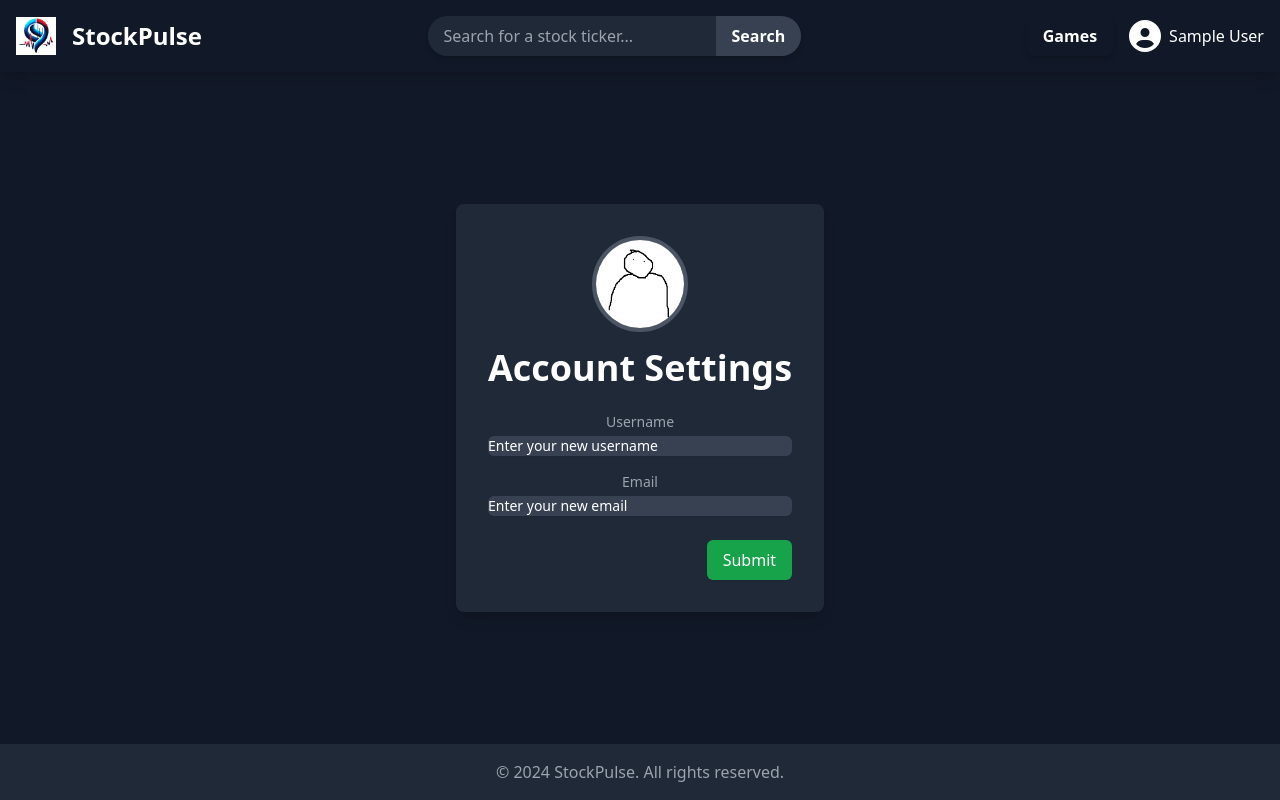
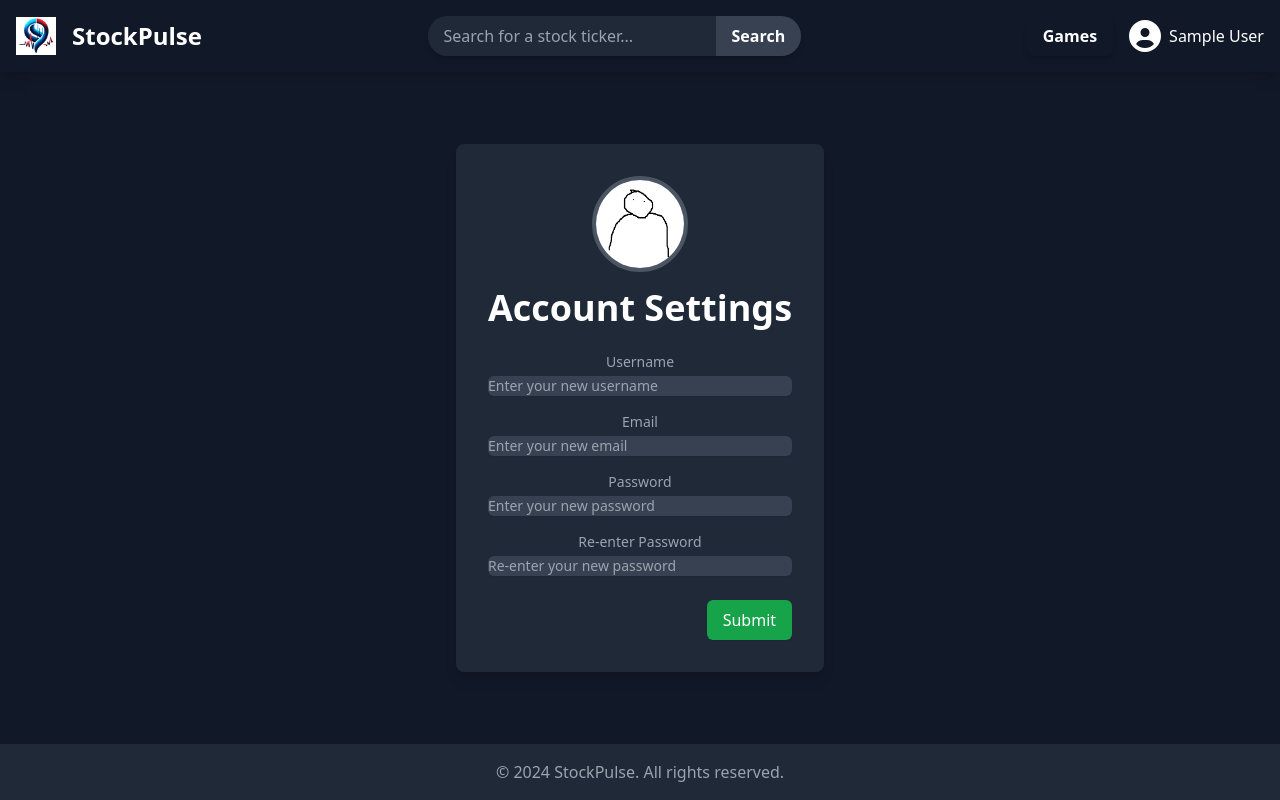
Before and after one commit to StanleyTK/StockPulse, a Next.js app in the folder client/: page /settings/account in a window 1280 px wide. Built offline with nearby package versions, Linux system fonts and the light colour scheme; no server answers; sample sign-in values are in the browser's storage.

Commit message:
some things in life don't make sense

```diff
--- /dev/null
+++ b/client/src/pages/settings/account/components/Modal.jsx
@@ -0,0 +1,19 @@
+import React from 'react';
+
+const Modal = ({ isOpen, close, confirm, children }) => {
+  if (!isOpen) return null;
+
+  return (
+    <div className="fixed inset-0 bg-black bg-opacity-75 z-50 flex justify-center items-center">
+      <div className="bg-gray-800 p-8 rounded-lg shadow-lg max-w-sm w-full">
+        <div className="mb-4 text-white">{children}</div>
+        <div className="flex justify-end space-x-4">
+          <button onClick={close} className="px-4 py-2 rounded bg-gray-600 hover:bg-gray-500 text-white">Cancel</button>
+          <button onClick={confirm} className="px-4 py-2 rounded bg-green-600 hover:bg-green-500 text-white">Confirm</button>
+        </div>
+      </div>
+    </div>
+  );
+};
+
+export default Modal;
--- a/client/src/pages/settings/account/index.jsx
+++ b/client/src/pages/settings/account/index.jsx
@@ -1,44 +1,55 @@
-import { useState, useEffect } from 'react';
+import React, { useState } from 'react';
 import { useSession } from 'next-auth/react';
 import Layout from '../../layout';
 import ProtectedRoute from '../../../components/ProtectedRoute';
+import Modal from './components/Modal';
 
 const Account = () => {
   const { data: session, update } = useSession();
   const [username, setUsername] = useState('');
   const [email, setEmail] = useState('');
+  const [password, setPassword] = useState('');
+  const [confirmPassword, setConfirmPassword] = useState('');
   const [message, setMessage] = useState('');
   const [isLoading, setIsLoading] = useState(false);
-
-  useEffect(() => {
-    if (session) {
-      setUsername(session.user.username);
-      setEmail(session.user.email);
-    }
-  }, [session]);
+  const [showModal, setShowModal] = useState(false);
+  const [modalContent, setModalContent] = useState('');
 
   const handleSave = async () => {
+    if (password !== confirmPassword) {
+      setMessage('Passwords do not match.');
+      return;
+    }
+
+    let changes = [];
+    if (username) changes.push('username');
+    if (email) changes.push('email');
+    if (password) changes.push('password');
+
+    setModalContent(`Are you sure you want to change your ${changes.join(', ')}?`);
+    setShowModal(true);
+  };
+
+  const confirmUpdate = async () => {
     setIsLoading(true);
+    const payload = { id: session?.user?.id };
+    if (username) payload.username = username;
+    if (email) payload.email = email;
+    if (password) payload.password = password;
+
     try {
       const res = await fetch(`${process.env.NEXT_PUBLIC_BASE_URL}/api/users/update`, {
         method: 'PUT',
         headers: { 'Content-Type': 'application/json' },
-        body: JSON.stringify({
-          id: session?.user?.id,
-          username: username,
-          email: email,
-        }),
+        body: JSON.stringify(payload),
       });
 
       if (res.ok) {
         setMessage('Profile updated successfully.');
-        await update({
-          user: {
-            ...session.user,
-            username: username,
-            email: email,
-          },
-        });
+        const updatedUser = {};
+        if (username) updatedUser.username = username;
+        if (email) updatedUser.email = email;
+        await update({ user: { ...session.user, ...updatedUser } });
       } else {
         setMessage('Something went wrong. Please try again.');
       }
@@ -46,6 +57,7 @@ const Account = () => {
       setMessage('An error occurred. Please try again later.');
     }
     setIsLoading(false);
+    setShowModal(false);
   };
 
   return (
@@ -65,7 +77,8 @@ const Account = () => {
             <input
               type="text"
               className="mt-1 block w-full shadow-sm sm:text-sm border-gray-600 rounded-md bg-gray-700 text-white focus:border-green-500 focus:ring-green-500"
-              value="Enter your new username"
+              placeholder="Enter your new username"
+              value={username}
               onChange={(e) => setUsername(e.target.value)}
             />
           </div>
@@ -74,8 +87,29 @@ const Account = () => {
             <input
               type="email"
               className="mt-1 block w-full shadow-sm sm:text-sm border-gray-600 rounded-md bg-gray-700 text-white focus:border-green-500 focus:ring-green-500"
-              value="Enter your new email"
+              placeholder="Enter your new email"
+              value={email}
               onChange={(e) => setEmail(e.target.value)}
+            />
+          </div>
+          <div className="mb-4">
+            <label className="block text-sm font-medium text-gray-400">Password</label>
+            <input
+              type="password"
+              className="mt-1 block w-full shadow-sm sm:text-sm border-gray-600 rounded-md bg-gray-700 text-white focus:border-green-500 focus:ring-green-500"
+              placeholder="Enter your new password"
+              value={password}
+              onChange={(e) => setPassword(e.target.value)}
+            />
+          </div>
+          <div className="mb-4">
+            <label className="block text-sm font-medium text-gray-400">Re-enter Password</label>
+            <input
+              type="password"
+              className="mt-1 block w-full shadow-sm sm:text-sm border-gray-600 rounded-md bg-gray-700 text-white focus:border-green-500 focus:ring-green-500"
+              placeholder="Re-enter your new password"
+              value={confirmPassword}
+              onChange={(e) => setConfirmPassword(e.target.value)}
             />
           </div>
           <p className={`text-sm ${message.includes('successfully') ? 'text-green-500' : 'text-red-500'}`}>{message}</p>
@@ -90,6 +124,9 @@ const Account = () => {
             </button>
           </div>
         </div>
+        <Modal isOpen={showModal} close={() => setShowModal(false)} confirm={confirmUpdate}>
+          {modalContent}
+        </Modal>
       </Layout>
     </ProtectedRoute>
   );
```
Also changed, not shown: 1 other file (tests, documents, lock files or other folders).
